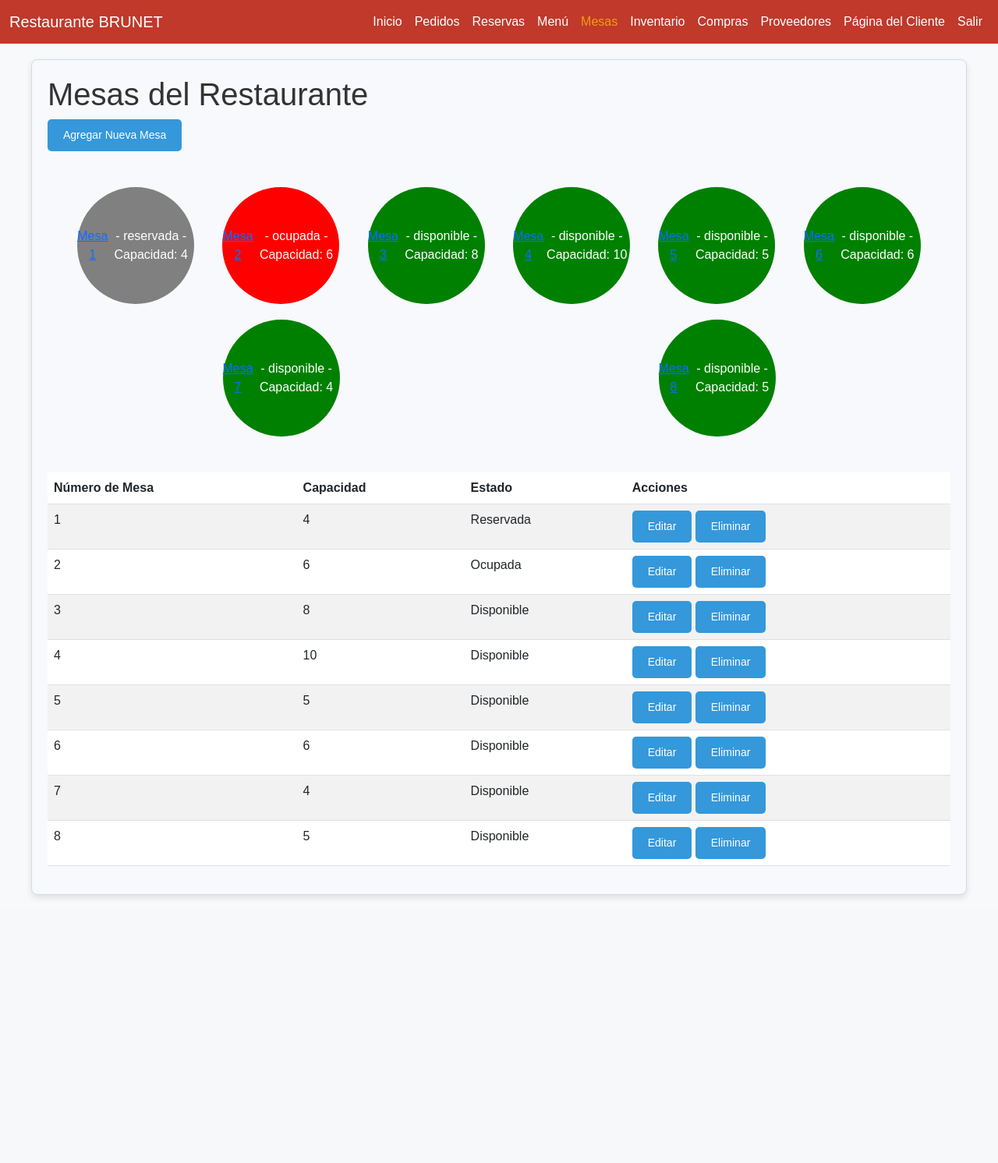
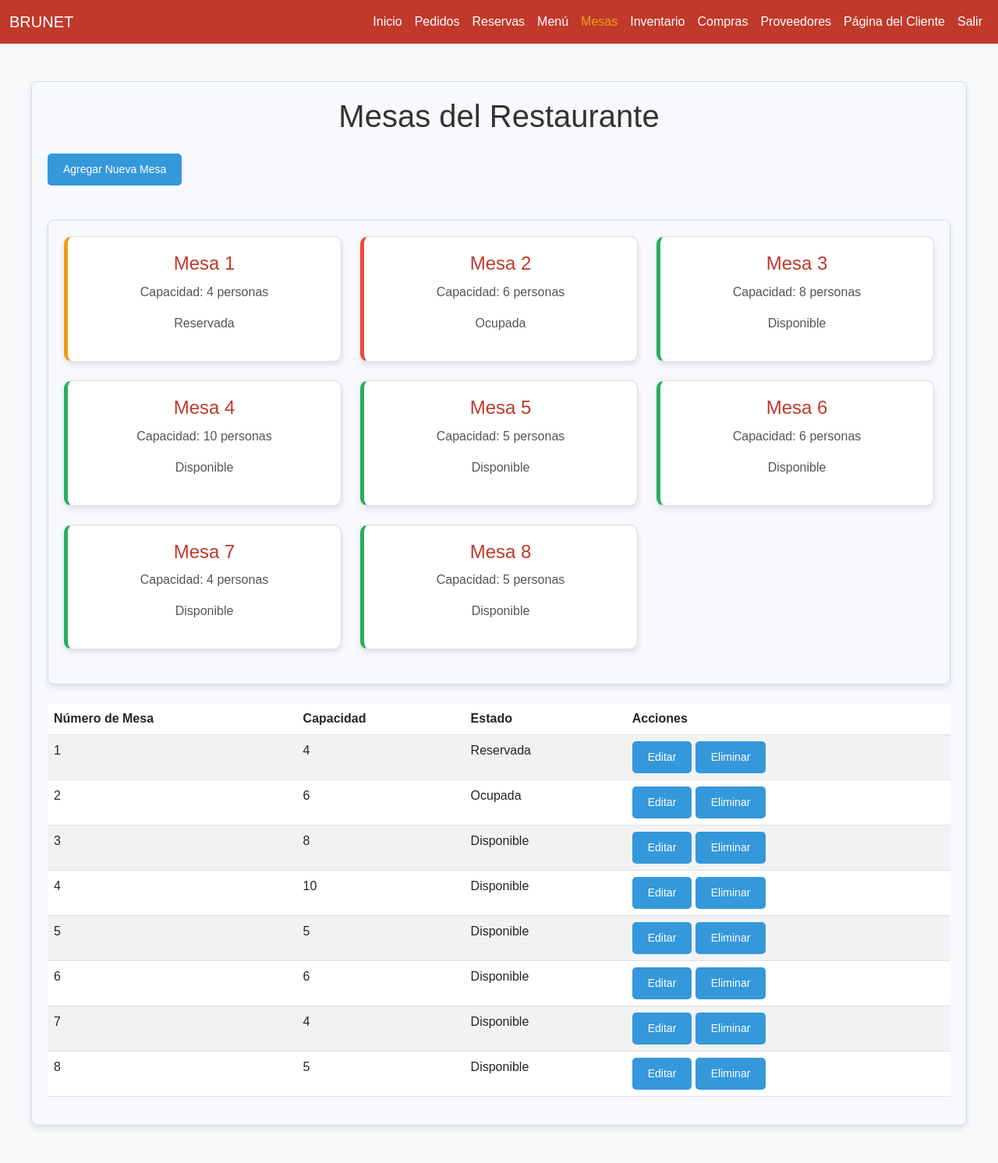
Before and after one commit to Leonelpescador/Bruenet-2.0, a Django app: page /mesa/ in a window 1280 px wide. Shown: the whole page at 78% size. Before the commit the page ends 1152 px from the top, so only its background shows below. Run offline with Django 5.2, Linux system fonts and the light colour scheme; a user stored in the database is signed in; data comes from the database, SQL or seed files in the repository; both versions use the stored data as it was after the commit.

Commit message:
cambiado estilos y Ajustando la pagina.

```diff
--- a/brunet/restaurant/templates/base.html
+++ b/brunet/restaurant/templates/base.html
@@ -6,7 +6,7 @@
     <meta name="viewport" content="width=device-width, initial-scale=1.0">
 
     <!-- Bloque de título que puede ser reemplazado por las plantillas que extiendan esta -->
-    <title>{% block title %}Restaurante Brunet{% endblock %}</title>
+    <title>{% block title %}Brunet{% endblock %}</title>
 
     <!-- Inclusión de Bootstrap CSS -->
     <link href="https://cdn.jsdelivr.net/npm/bootstrap@5.3.0/dist/css/bootstrap.min.css" rel="stylesheet">
@@ -20,7 +20,7 @@
     <!-- Barra de navegación (Navbar) -->
     <nav class="navbar navbar-expand-lg navbar-dark">
         <div class="container-fluid">
-            <a class="navbar-brand" href="{% url 'home' %}">Restaurante BRUNET</a>
+            <a class="navbar-brand" href="{% url 'home' %}">BRUNET</a>
             <button class="navbar-toggler" type="button" data-bs-toggle="collapse" data-bs-target="#navbarNav" aria-controls="navbarNav" aria-expanded="false" aria-label="Toggle navigation">
                 <span class="navbar-toggler-icon"></span>
             </button>
--- a/brunet/restaurant/templates/mesa/mesas.html
+++ b/brunet/restaurant/templates/mesa/mesas.html
@@ -1,19 +1,25 @@
 {% extends 'base.html' %}
 
 {% block content %}
-<div class="container">
-    <h1>Mesas del Restaurante</h1>
-    <a href="{% url 'crear_mesa' %}" class="btn btn-primary mb-3">Agregar Nueva Mesa</a>
+<div class="container my-5">
+    <h1 class="text-center mb-4">Mesas del Restaurante</h1>
+    <a href="{% url 'crear_mesa' %}" class="btn btn-primary mb-4">Agregar Nueva Mesa</a>
 
-    <div class="mesas mb-3">
-        {% for mesa in mesas %}
-            <div class="mesa {% if mesa.estado == 'ocupada' %}ocupada{% elif mesa.estado == 'reservada' %}reservada{% else %}disponible{% endif %}">
-                <a href="{% url 'crear_reserva'%}">Mesa {{ mesa.numero_mesa }}</a> - {{ mesa.estado }} - Capacidad: {{ mesa.capacidad }}
-            </div>
-        {% endfor %}
-    </div>
+    <section id="mesas" class="container table-status">
+        <div class="row">
+            {% for mesa in mesas %}
+                <div class="col-md-4 mb-4">
+                    <div class="table-card {% if mesa.estado == 'disponible' %}available{% elif mesa.estado == 'ocupada' %}occupied{% else %}reserved{% endif %}">
+                        <h5>Mesa {{ mesa.numero_mesa }}</h5>
+                        <p>Capacidad: {{ mesa.capacidad }} personas</p>
+                        <p>{{ mesa.get_estado_display }}</p>
+                    </div>
+                </div>
+            {% endfor %}
+        </div>
+    </section>
 
-    <table class="table table-striped">
+    <table class="table table-striped mt-4">
         <thead>
             <tr>
                 <th>Número de Mesa</th>
```
Also changed, not shown: brunet/db.sqlite3.
